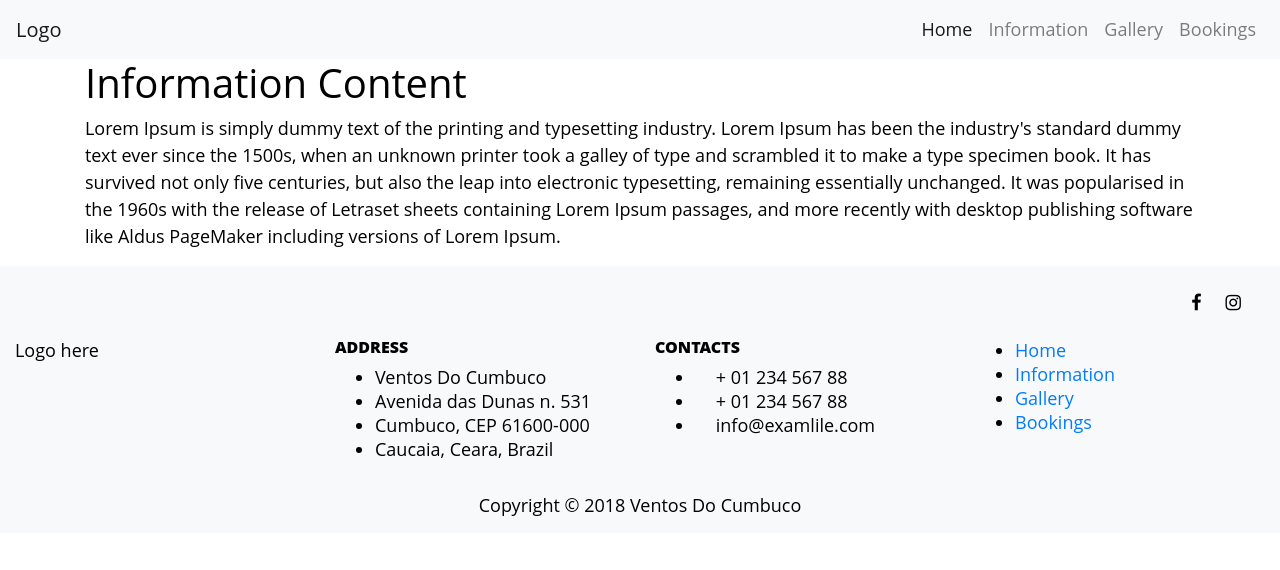
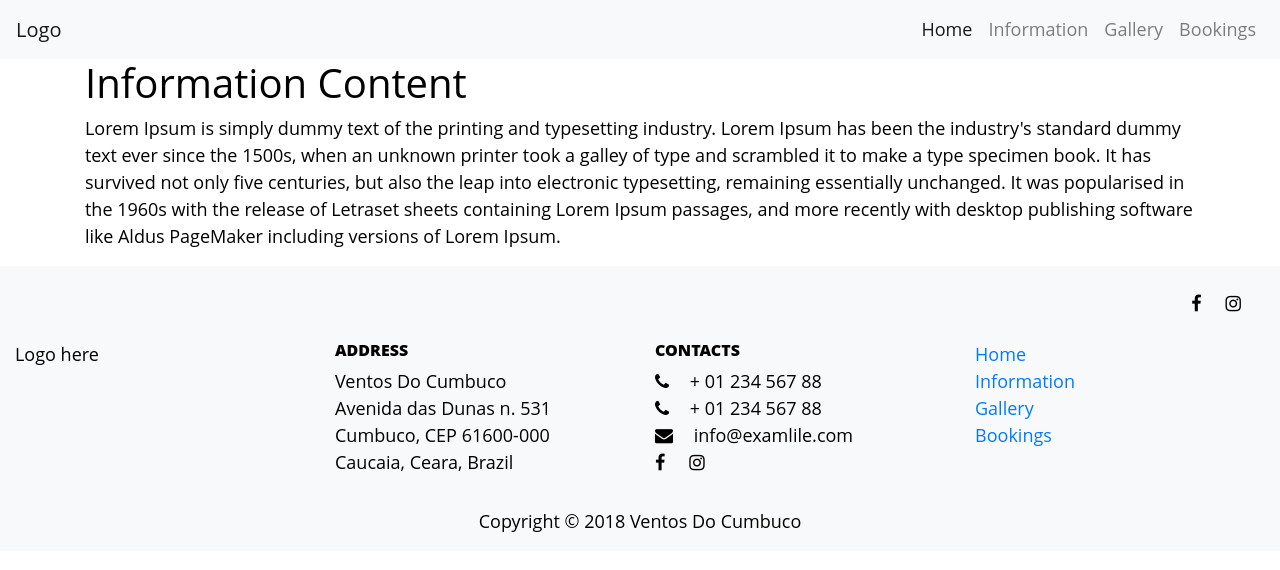
Before and after one commit to francescopapini/ventos, a React (Create React App) app: page /Information in a window 1280 px wide. Shown: the top 570 px of the page. Built offline with nearby package versions, Linux system fonts and the light colour scheme.

Commit message:
Added style for ul in default.scss

```diff
--- a/src/assets/css/default.min.css
+++ b/src/assets/css/default.min.css
@@ -1 +1 @@
-body{font-family:"Open Sans",sans-serif;font-size:18px;color:#010000;font-weight:400;font-style:normal}a{text-decoration:none;-webkit-transition:.4s ease-in-out;-moz-transition:.4s ease-in-out;transition:.4s ease-in-out}a:hover{-webkit-transition:.4s ease-in-out;-moz-transition:.4s ease-in-out;transition:.4s ease-in-out}.container-fluid{line-height:24px}.footer{background-color:#f8f9fa}
+body{font-family:"Open Sans",sans-serif;font-size:18px;color:#010000;font-weight:400;font-style:normal}a{text-decoration:none;-webkit-transition:.4s ease-in-out;-moz-transition:.4s ease-in-out;transition:.4s ease-in-out}a:hover{-webkit-transition:.4s ease-in-out;-moz-transition:.4s ease-in-out;transition:.4s ease-in-out}ul{list-style:none;padding-left:0}.footer{background-color:#f8f9fa}
--- a/src/assets/scss/_config.scss
+++ b/src/assets/scss/_config.scss
@@ -54,6 +54,7 @@ a {
   }
 }
 
-.container-fluid {
-  line-height: 24px;
+ul {
+  list-style: none;
+  padding-left: 0;
 }
--- a/src/assets/scss/_footer.scss
+++ b/src/assets/scss/_footer.scss
@@ -1,3 +1,5 @@
 .footer {
   background-color: #f8f9fa;
+
+
 }
--- a/src/components/footerComponent/footer.js
+++ b/src/components/footerComponent/footer.js
@@ -31,9 +31,13 @@ class Footer extends Component {
           <div className="col-lg-3">
             <h6 className="text-uppercase font-weight-bold"><strong>Contacts</strong></h6>
             <ul>
-              <li><i className="fa fa-lihone mr-3"></i> + 01 234 567 88</li>
-              <li><i className="fa fa-lihone mr-3"></i> + 01 234 567 88</li>
-              <li><i className="fa fa-envelolie mr-3"></i> info@examlile.com</li>
+              <li><i className="fa fa-phone mr-3"></i> + 01 234 567 88</li>
+              <li><i className="fa fa-phone mr-3"></i> + 01 234 567 88</li>
+              <li><i className="fa fa-envelope mr-3"></i> info@examlile.com</li>
+              <li>
+                <i className="fa fa-facebook mr-4"></i>
+                <i className="fa fa-instagram white-text mr-lg-4"></i>
+              </li>
             </ul>
           </div>
           <div className="col-lg-3">
```
